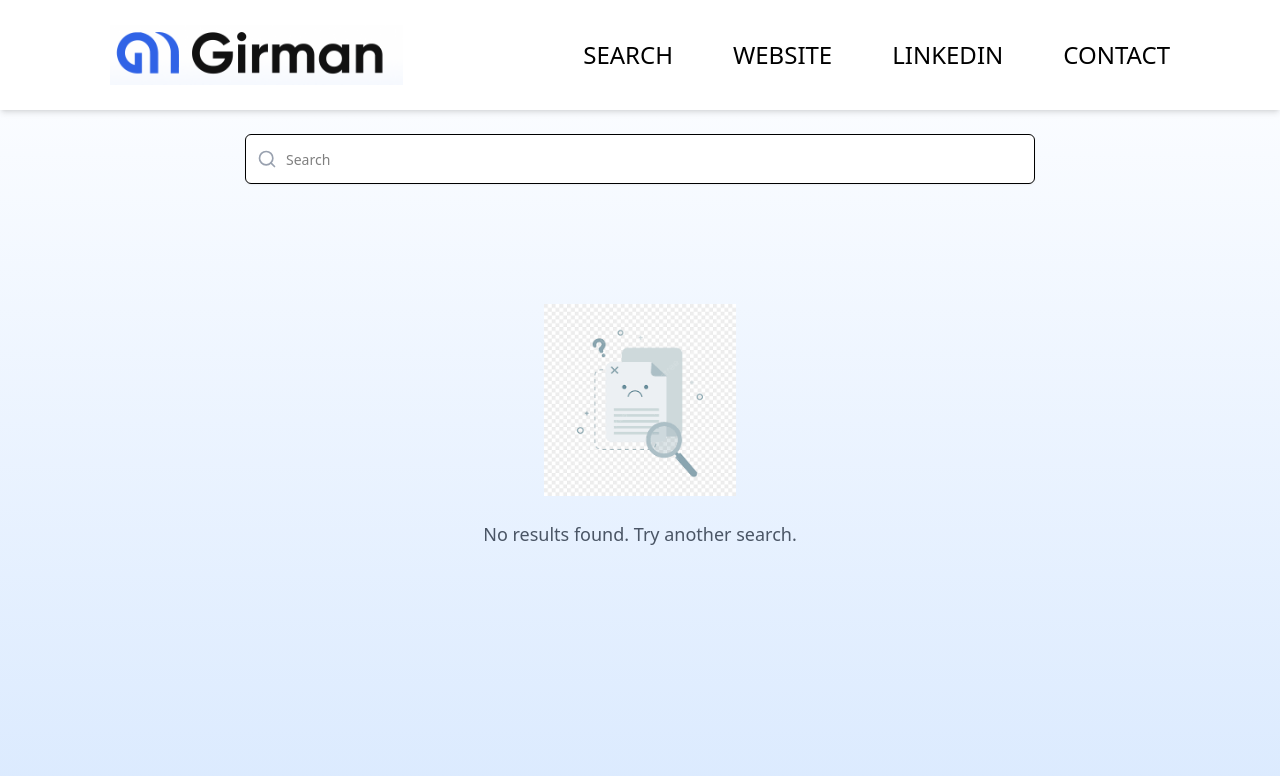
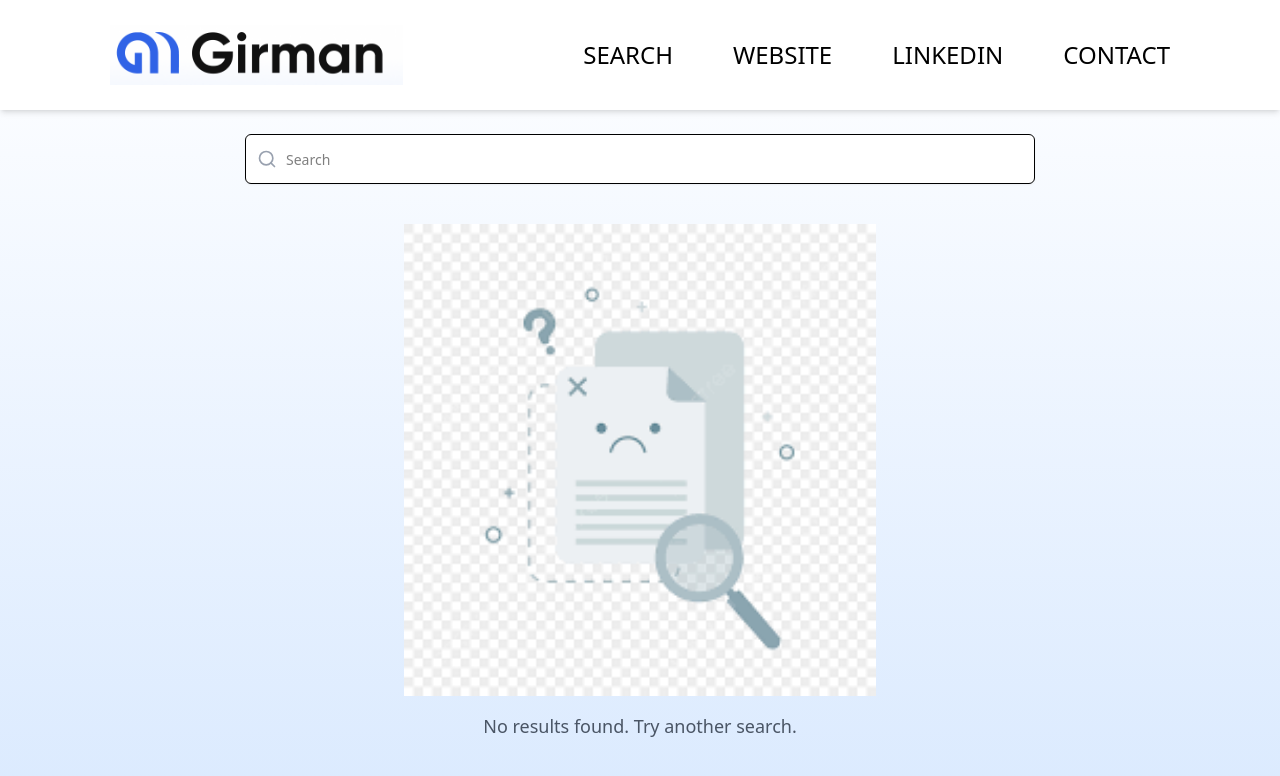
Before and after one commit to Shivi-5871/Girman-assignment, a React (Vite) app: page /search in a window 1280 px wide. Shown: the top 776 px of the page. Built offline with nearby package versions, Linux system fonts and the light colour scheme.

Commit message:
updated the ui of no results

```diff
--- a/src/pages/SearchResults.jsx
+++ b/src/pages/SearchResults.jsx
@@ -1,7 +1,7 @@
 import React, { useState, useEffect } from "react"
 import { useLocation, useNavigate } from "react-router-dom"
-import Navbar from "@/components/Navbar"
-import UserCard from "@/components/UserCard"
+import Navbar from "@/components/Navbar.jsx"
+import UserCard from "@/components/UserCard.jsx"
 import usersData from "@/data/users.json"
 import { Input } from "@/components/ui/input"
 import { Search } from "lucide-react"
@@ -39,12 +39,15 @@ const SearchResults = () => {
   }
 
   return (
-    <div className="min-h-screen bg-gradient-to-b from-white to-blue-100">
+<div className="flex flex-col min-h-screen bg-gradient-to-b from-white to-blue-100">
   <Navbar />
 
-      <div className="flex flex-col items-center py-6 px-4">
-
-        <form onSubmit={handleSearch} className="w-full max-w-[790px] mb-6 md:mb-10">
+  <div className="flex flex-col items-center px-4 py-6">
+    {/* Search Bar */}
+    <form
+      onSubmit={handleSearch}
+      className="w-full max-w-[790px] mb-6 md:mb-10"
+    >
       <div className="relative w-full">
         <Search
           className="absolute left-3 top-1/2 -translate-y-1/2 text-gray-400"
@@ -55,16 +58,18 @@ const SearchResults = () => {
           placeholder="Search"
           value={searchTerm}
           onChange={(e) => setSearchTerm(e.target.value)}
-            className="h-[50px] text-lg pl-10 w-full bg-white focus:ring-2 focus:ring-blue-500 focus:border-blue-500"/>
+          className="h-[50px] text-lg pl-10 w-full bg-white focus:ring-2 focus:ring-blue-500 focus:border-blue-500"
+        />
       </div>
     </form>
 
+    {/* Results */}
     {searchResults.length === 0 ? (
-          <div className="flex flex-col items-center justify-center py-10 md:py-20">
+      <div className="flex flex-col items-center justify-center w-full max-w-[472px] mx-auto">
         <img
           src="/no_result.png"
           alt="No results"
-              className="h-32 md:h-48 mb-4 md:mb-6"
+          className="w-full h-auto max-h-[472px] mb-4"
         />
         <p className="text-gray-600 text-center text-base md:text-lg">
           No results found. Try another search.
@@ -84,6 +89,7 @@ const SearchResults = () => {
     )}
   </div>
 </div>
+
   )
 }
 
```
Lines whose indentation alone changed are shown as unchanged.
